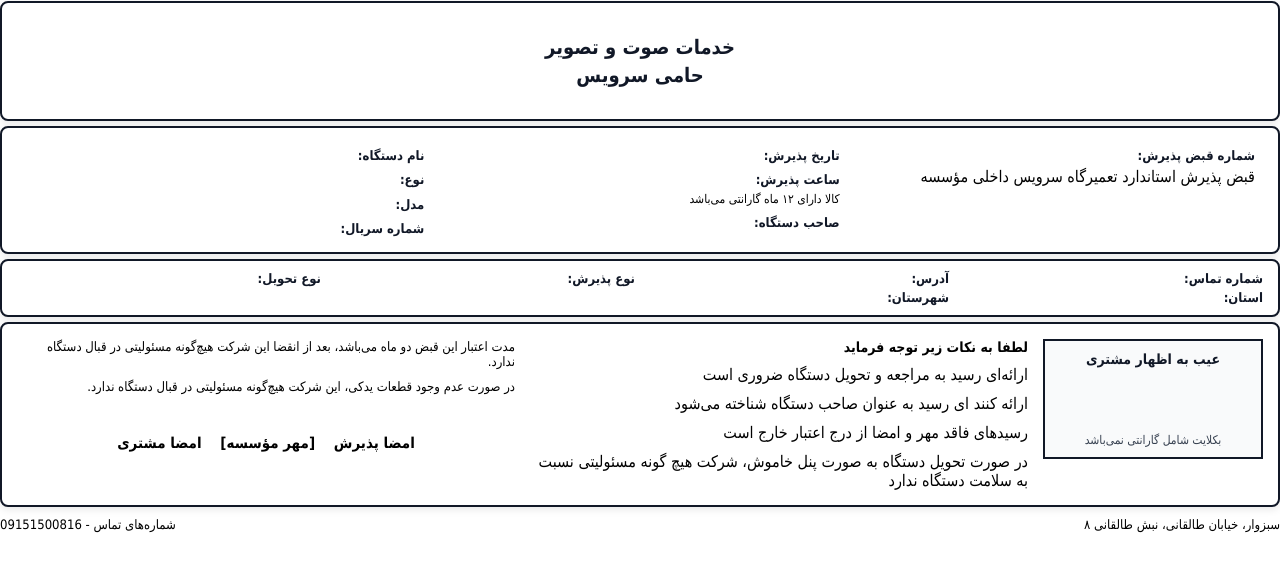
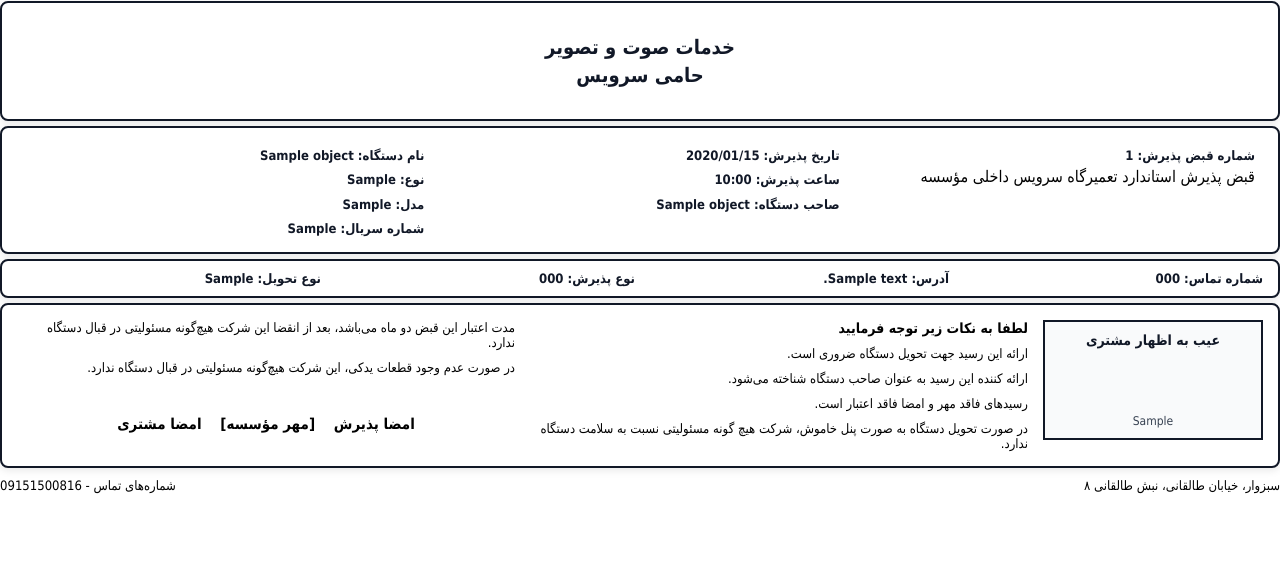
Before and after one commit to AmirrezaAttary/ghadery, a Django app: template core/templates/fucktor.html in a window 1280 px wide. Shown: the top 572 px of the page. Run offline with Django 4.2, Linux system fonts and the light colour scheme; the template is opened without the code that fills it: most values are stand-ins (such as "Sample title", 1, 10 or a date in 2020).

Commit message:
change fucktor

```diff
--- a/core/templates/fucktor.html
+++ b/core/templates/fucktor.html
@@ -3,7 +3,7 @@
 <head>
   <meta charset="UTF-8">
   <meta name="viewport" content="width=device-width, initial-scale=1.0">
-  <title>فاکتور</title>
+  <title>فاکتور پذیرش - {{ object.owner_name }}</title>
   <style>
     body {
       font-family: Tahoma, sans-serif;
@@ -92,6 +92,7 @@
       font-size: 13px;
     }
 
+    /* استایل باکس‌های مربعی پایین */
     .corner-box {
       width: 220px;
       height: 120px;
@@ -115,6 +116,7 @@
       font-size: 12px;
       text-align: center;
       color: #374151;
+      word-wrap: break-word;
     }
 
     h3 {
@@ -122,35 +124,20 @@
       font-size: 14px;
     }
 
-    /* تنظیم چاپ روی A5 افقی */
     @page {
       size: A5 landscape;
       margin: 0;
     }
 
     @media print {
-      body {
-        width: 100%;
-        height: 100%;
-        padding: 0;
-        margin: 0;
-        box-shadow: none;
-      }
-
-      .box {
-        box-shadow: none;
-        border-width: 1px;
-      }
-
-      /* مقیاس محتوا برای جا شدن در یک صفحه */
-      body {
-        zoom: 0.78; /* اگر هنوز دو صفحه شد، این عدد را کمتر کنید */
-      }
+      body { width: 100%; height: 100%; padding: 0; margin: 0; box-shadow: none; }
+      .box { box-shadow: none; border-width: 1px; }
+      body { zoom: 0.78; }
     }
   </style>
 </head>
 <body style="padding-top: 0.5px;">
-  <!-- محتوای اصلی شما بدون تغییر -->
+
   <div class="box title">
     <h1>خدمات صوت و تصویر</h1>
     <h1>حامی سرویس</h1>
@@ -159,20 +146,22 @@
   <div class="box">
     <div class="info-section">
       <div class="column">
-        <div class="label">شماره قبض پذیرش:</div>
+        <div class="label">شماره قبض پذیرش: {{ object.id }}</div>
         <div class="subtext2">قبض پذیرش استاندارد تعمیرگاه سرویس داخلی مؤسسه</div>
       </div>
       <div class="column">
-        <div class="label">تاریخ پذیرش:</div>
-        <div class="label">ساعت پذیرش:</div>
-        <div class="subtext">کالا دارای ۱۲ ماه گارانتی می‌باشد</div>
-        <div class="label">صاحب دستگاه:</div>
+        <div class="label">تاریخ پذیرش: {{ object.entry_date|date:"Y/m/d" }}</div>
+        <div class="label">ساعت پذیرش: {{ object.entry_date|date:"H:i" }}</div>
+        {% if object.has_warranty %}
+            <div class="subtext" style="color:red; font-weight:bold;">کالا دارای {{ object.warranty_period }} گارانتی می‌باشد</div>
+        {% endif %}
+        <div class="label">صاحب دستگاه: {{ object.owner_name }}</div>
       </div>
       <div class="column">
-        <div class="label">نام دستگاه:</div>
-        <div class="label">نوع:</div>
-        <div class="label">مدل:</div>
-        <div class="label">شماره سریال:</div>
+        <div class="label">نام دستگاه: {{ object.device_name }}</div>
+        <div class="label">نوع: {{ object.get_device_type_display }}</div>
+        <div class="label">مدل: {{ object.device_model }}</div>
+        <div class="label">شماره سریال: {{ object.device_serial }}</div>
       </div>
     </div>
   </div>
@@ -180,40 +169,51 @@
   <div class="box">
     <div class="contact-section">
       <div class="contact-column">
-        <div class="contact-label">شماره تماس:</div>
-        <div class="contact-label">استان:</div>
+        <div class="contact-label">شماره تماس: {{ object.owner_phone }}</div>
       </div>
       <div class="contact-column">
-        <div class="contact-label">آدرس:</div>
-        <div class="contact-label">شهرستان:</div>
+        <div class="contact-label">آدرس: {{ object.owner_address }}</div>
       </div>
       <div class="contact-column">
-        <div class="contact-label">نوع پذیرش:</div>
+        <div class="contact-label">نوع پذیرش: {{ object.get_reception_type_display }}</div>
       </div>
       <div class="contact-column">
-        <div class="contact-label">نوع تحویل:</div>
+        <div class="contact-label">نوع تحویل: {{ object.get_delivery_type_display }}</div>
       </div>
     </div>
   </div>
 
-  <div class="box" style="padding: 15px; display: flex; flex-direction: column; gap: 15px; align-items: flex-start;">
+  <!-- بخش باکس‌های پایین -->
+  <div class="box" style="padding: 15px;">
     <div style="display: flex; gap: 15px; width: 100%;">
-        <div style="flex: 0 0 220px; display: flex; justify-content: center; align-items: flex-start;">
-          <div class="corner-box">
-            <div class="corner-top">عیب به اظهار مشتری</div>
-            <div class="corner-bottom">بکلایت شامل گارانتی نمی‌باشد</div>
-          </div>
+
+        <!-- باکس عیب مشتری -->
+        <div style="display: flex; gap: 10px;">
+            <div class="corner-box">
+              <div class="corner-top">عیب به اظهار مشتری</div>
+              <div class="corner-bottom">{{ object.appearance_issue|default:"-" }}</div>
+            </div>
+
+            <!-- باکس شرطی گارانتی -->
+            {% if object.has_warranty %}
+            <div class="corner-box" style="border-style: dashed; background-color: #f0fdf4;">
+              <div class="corner-top">توضیحات گارانتی</div>
+              <div class="corner-bottom">{{ object.warranty_period|default:"-" }}</div>
+            </div>
+            {% endif %}
         </div>
 
-        <div style="flex: 1; display: flex; flex-direction: column; gap: 10px;">
-          <h3>لطفا به نکات زیر توجه فرماید</h3>
-          <div>ارائه‌ای رسید به مراجعه و تحویل دستگاه ضروری است</div>
-          <div>ارائه کنند ای رسید به عنوان صاحب دستگاه شناخته می‌شود</div>
-          <div>رسیدهای فاقد مهر و امضا از درج اعتبار خارج است</div>
-          <div>در صورت تحویل دستگاه به صورت پنل خاموش، شرکت هیچ گونه مسئولیتی نسبت به سلامت دستگاه ندارد</div>
+        <!-- ستون نکات -->
+        <div style="flex: 1; display: flex; flex-direction: column; gap: 10px; font-size: 13px;">
+          <h3>لطفا به نکات زیر توجه فرمایید</h3>
+          <div>ارائه این رسید جهت تحویل دستگاه ضروری است.</div>
+          <div>ارائه کننده این رسید به عنوان صاحب دستگاه شناخته می‌شود.</div>
+          <div>رسیدهای فاقد مهر و امضا فاقد اعتبار است.</div>
+          <div>در صورت تحویل دستگاه به صورت پنل خاموش، شرکت هیچ گونه مسئولیتی نسبت به سلامت دستگاه ندارد.</div>
         </div>
 
-        <div style="flex: 1; display: flex; flex-direction: column; justify-content: flex-start; gap: 10px; font-size: 13px;background-color: #ffffff;">
+        <!-- ستون امضاها -->
+        <div style="flex: 1; display: flex; flex-direction: column; justify-content: flex-start; gap: 10px; font-size: 13px;">
           <div>مدت اعتبار این قبض دو ماه می‌باشد، بعد از انقضا این شرکت هیچ‌گونه مسئولیتی در قبال دستگاه ندارد.</div>
           <div>در صورت عدم وجود قطعات یدکی، این شرکت هیچ‌گونه مسئولیتی در قبال دستگاه ندارد.</div>
           <div style="margin-top: 30px; font-weight: bold; text-align: center; font-size: 15px;">
```
